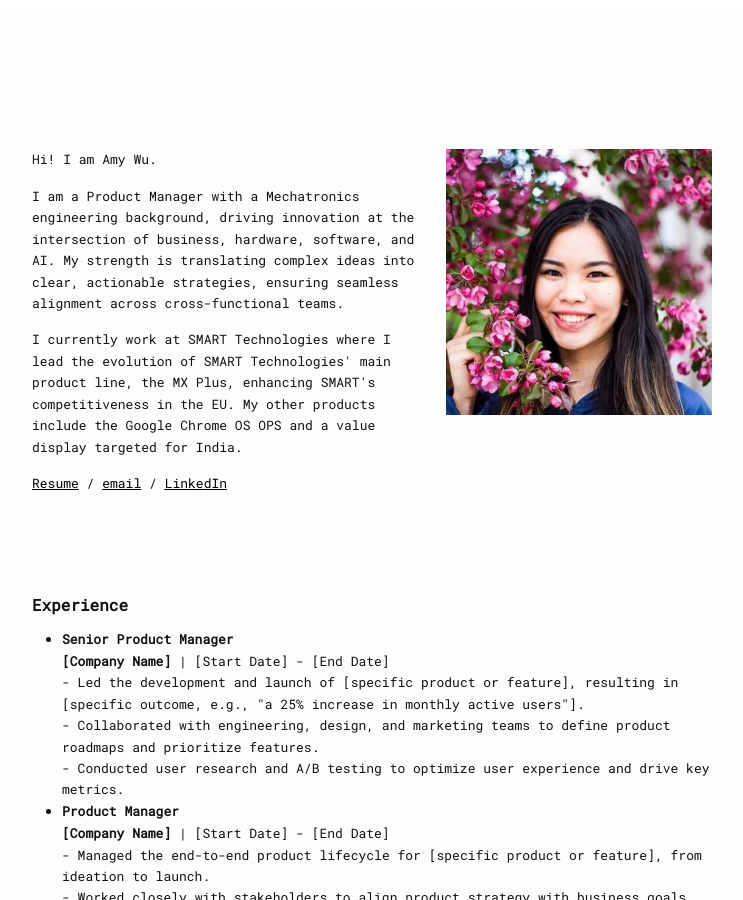
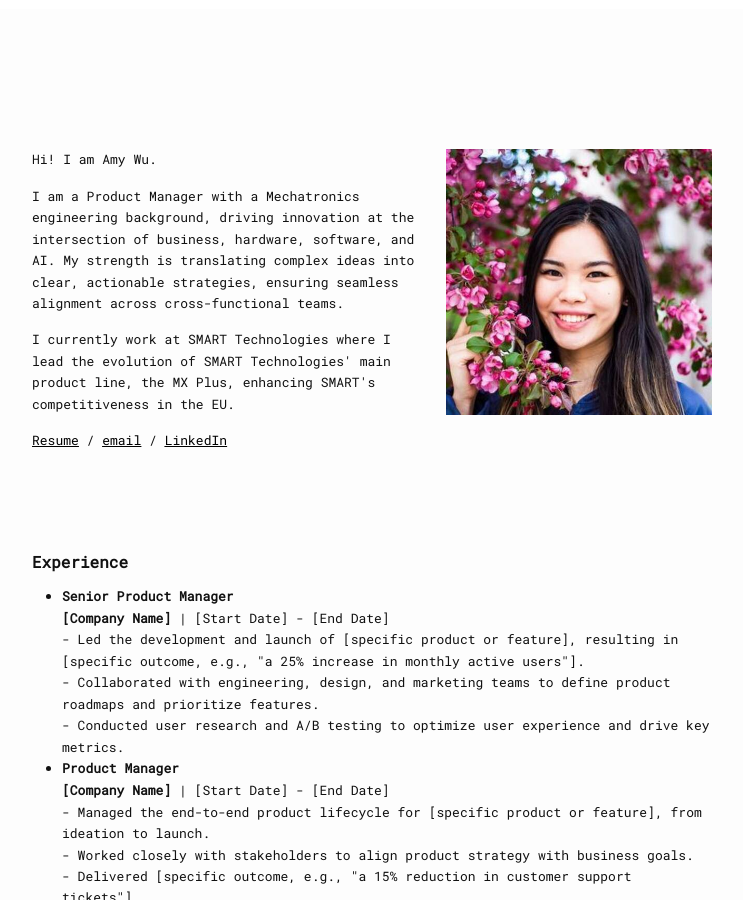
Before and after one commit to amywanwu/amywanwu.github.io, a Jekyll site: the page built from index.html, in a window 1280 px wide and 900 px high. Shown: the whole window, without its empty margins (268-1011 px from the left). Built offline with Jekyll 4.4.1, drawn with Linux system fonts in a browser that asks for light colours.

Commit message:
Update index.html

```diff
--- a/index.html
+++ b/index.html
@@ -7,7 +7,7 @@ layout: homepage
         <div class="block"></div>
         <p>Hi! I am Amy Wu.</p>
         <p>I am a Product Manager with a Mechatronics engineering background, driving innovation at the intersection of business, hardware, software, and AI. My strength is translating complex ideas into clear, actionable strategies, ensuring seamless alignment across cross-functional teams.</p>
-        <p>I currently work at SMART Technologies where I lead the evolution of SMART Technologies' main product line, the MX Plus, enhancing SMART's competitiveness in the EU. My other products include the Google Chrome OS OPS and a value display targeted for India.</p>
+        <p>I currently work at SMART Technologies where I lead the evolution of SMART Technologies' main product line, the MX Plus, enhancing SMART's competitiveness in the EU.</p>
 
         <p><u><a href="/assets/img/idx/cv.pdf">Resume</a></u> / <a href="mailto:amywjwu+sourcewebsite@gmail.com"><u>email</u></a> / <a href="https://www.linkedin.com/in/amywjwu/"><u>LinkedIn</u></a></p>
     </div>
```
